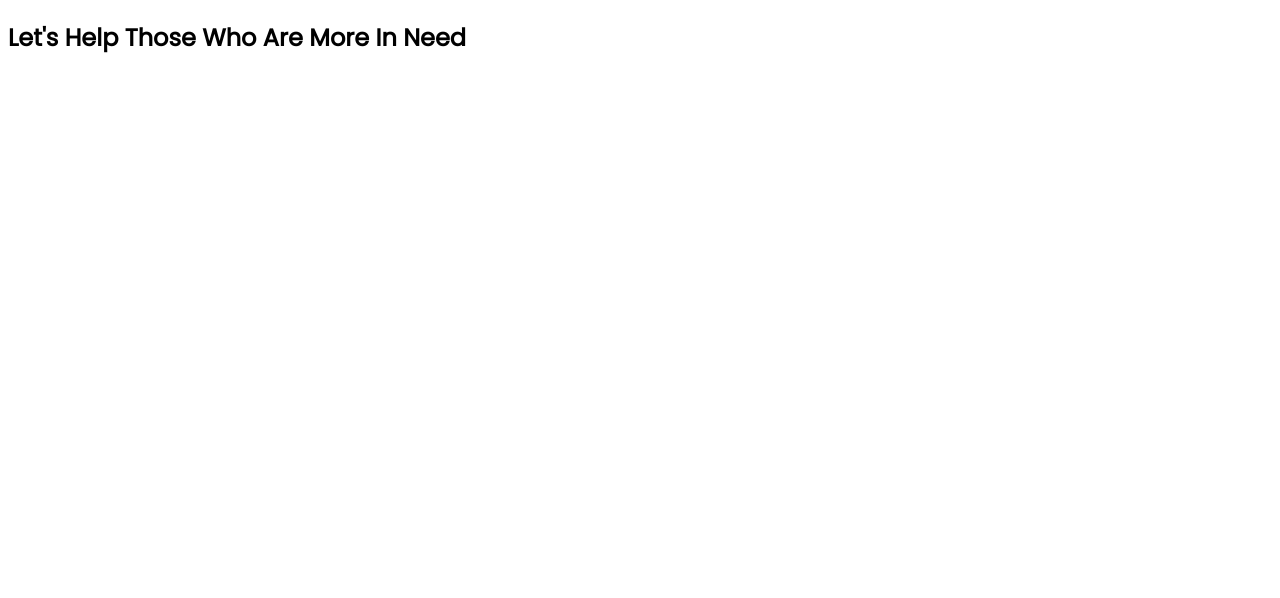
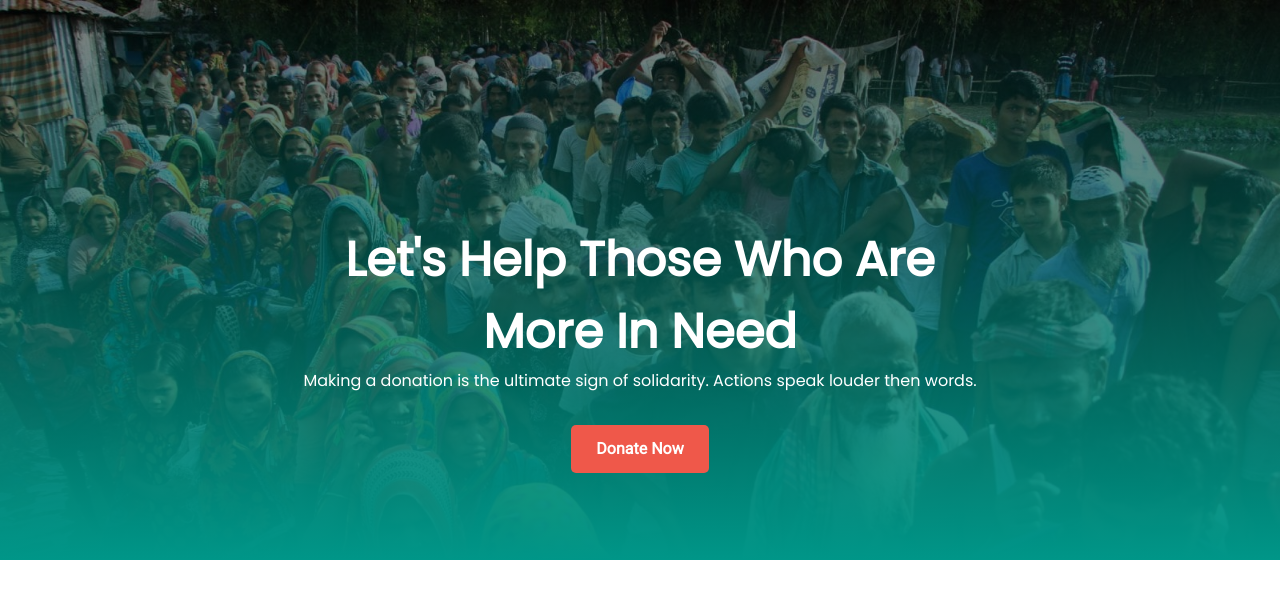
Before and after one commit to hamimhossain1/donation-giving, a plain HTML site: page index.html in a window 1280 px wide. Drawn offline with Linux system fonts and the light colour scheme.

Commit message:
banner done

```diff
--- a/index.html
+++ b/index.html
@@ -21,9 +21,25 @@
     <script src="https://kit.fontawesome.com/018ca07371.js" crossorigin="anonymous"></script>
 </head>
 <body>
+    <!-------banner section------->
     <section id="banner">
-        <h1>Let's Help Those Who Are <span>More In Need</span></h1>
-        <p></p>
+        <div class="banner-text">
+            <h1>Let's Help Those Who Are <br><span>More In Need</span></h1>
+            <p>Making a donation is the ultimate sign of solidarity. Actions speak louder then words.</p>
+            <button target="_blank" class="banner-btn">Donate Now</button>
+            <!-- <a target="_blank" class="banner-btn" href="https://www.facebook.com/">Donate Now</a> -->
+        </div>
     </section>
+
+
+
+
+
+    <!-------banner section------->
+    <!-------banner section------->
+    <!-------banner section------->
+    <!-------banner section------->
+    <!-------banner section------->
+    <!-------banner section------->
 </body>
 </html>
--- a/style.css
+++ b/style.css
@@ -1,4 +1,46 @@
+/* ....general code .... */
 body{
     font-family: 'Poppins', sans-serif;
     /* font-family: 'Roboto', sans-serif; */
 }
+*{
+    margin: 0;
+    padding: 0;
+}
+
+/* ....banner section .... */
+#banner{
+    background-image: linear-gradient(rgba(0,0,0,0.5),#009688),url(images/donation7.jpg);
+    background-size: cover;
+    height: 70vh;
+}
+.banner-text{
+    text-align: center;
+    color: #fff;
+    padding-top: 14em;
+}
+.banner-text h1{
+    font-size: 3em;
+}
+.banner-btn{
+    font-family: 'Roboto', sans-serif;
+    background-color: #ef584a;
+    color: #fff;
+    outline: none;
+    text-decoration: none;
+    border: none;
+    text-align: center;
+    padding: .9em 1.6em;
+    border-radius: 5px;
+    margin-top: 2em;
+    font-size: 1em;
+    font-weight: 600;
+    cursor: pointer;
+}
+
+
+
+/* ....banner section .... */
+/* ....banner section .... */
+/* ....banner section .... */
+/* ....banner section .... */
```
